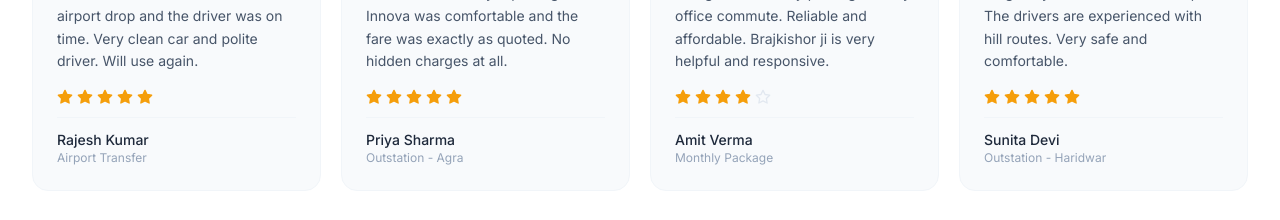
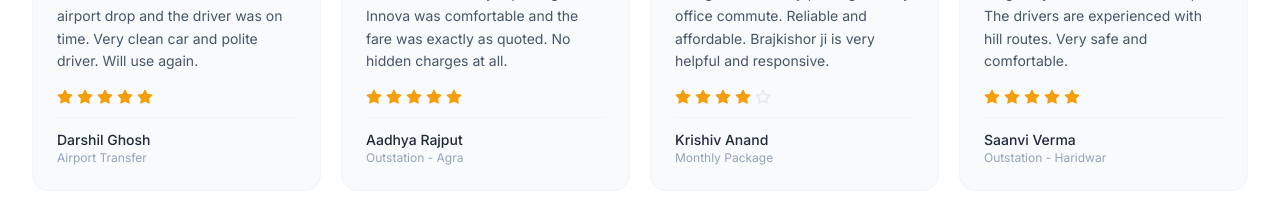
Before and after one commit to dorrisbetty/AIT-final-from-bp6, a React (Vite) app: page / in a window 1280 px wide. Shown: the part 8780-9000 px from the top of the page. Built offline with nearby package versions, Linux system fonts and the light colour scheme.

Commit message:
Updated TestimonialsSection.tsx

```diff
--- a/src/components/sections/TestimonialsSection.tsx
+++ b/src/components/sections/TestimonialsSection.tsx
@@ -6,25 +6,25 @@ import { useScrollAnimation } from '../../hooks/useScrollAnimation';
 
 const reviews = [
   {
-    nameEn: 'Rajesh Kumar', nameHi: 'राजेश कुमार',
+    nameEn: 'Darshil Ghosh', nameHi: 'दर्शिल घोष',
     textEn: 'Excellent service! Used them for airport drop and the driver was on time. Very clean car and polite driver. Will use again.',
     textHi: 'बेहतरीन सेवा! एयरपोर्ट ड्रॉप के लिए इस्तेमाल किया और ड्राइवर समय पर आया। बहुत साफ गाड़ी और विनम्र ड्राइवर।',
     rating: 5, tripEn: 'Airport Transfer', tripHi: 'एयरपोर्ट ट्रांसफर',
   },
   {
-    nameEn: 'Priya Sharma', nameHi: 'प्रिया शर्मा',
+    nameEn: 'Aadhya Rajput', nameHi: 'आध्या राजपूत',
     textEn: 'Booked for a family trip to Agra. Innova was comfortable and the fare was exactly as quoted. No hidden charges at all.',
     textHi: 'आगरा की पारिवारिक यात्रा के लिए बुक किया। इनोवा आरामदायक थी और किराया बिल्कुल वही था जो बताया गया था।',
     rating: 5, tripEn: 'Outstation - Agra', tripHi: 'आउटस्टेशन - आगरा',
   },
   {
-    nameEn: 'Amit Verma', nameHi: 'अमित वर्मा',
+    nameEn: 'Krishiv Anand', nameHi: 'कृशिव आनंद',
     textEn: 'Using their monthly package for my office commute. Reliable and affordable. Brajkishor ji is very helpful and responsive.',
     textHi: 'अपने ऑफिस आने-जाने के लिए उनके मासिक पैकेज का उपयोग कर रहा हूं। विश्वसनीय और किफायती। ब्रजकिशोर जी बहुत मददगार हैं।',
     rating: 4, tripEn: 'Monthly Package', tripHi: 'मासिक पैकेज',
   },
   {
-    nameEn: 'Sunita Devi', nameHi: 'सुनीता देवी',
+    nameEn: 'Saanvi Verma', nameHi: 'सांवी वर्मा',
     textEn: 'I regularly book for Haridwar trips. The drivers are experienced with hill routes. Very safe and comfortable.',
     textHi: 'मैं नियमित रूप से हरिद्वार यात्रा के लिए बुक करती हूं। ड्राइवर पहाड़ी रास्तों में अनुभवी हैं। बहुत सुरक्षित और आरामदायक।',
     rating: 5, tripEn: 'Outstation - Haridwar', tripHi: 'आउटस्टेशन - हरिद्वार',
```
